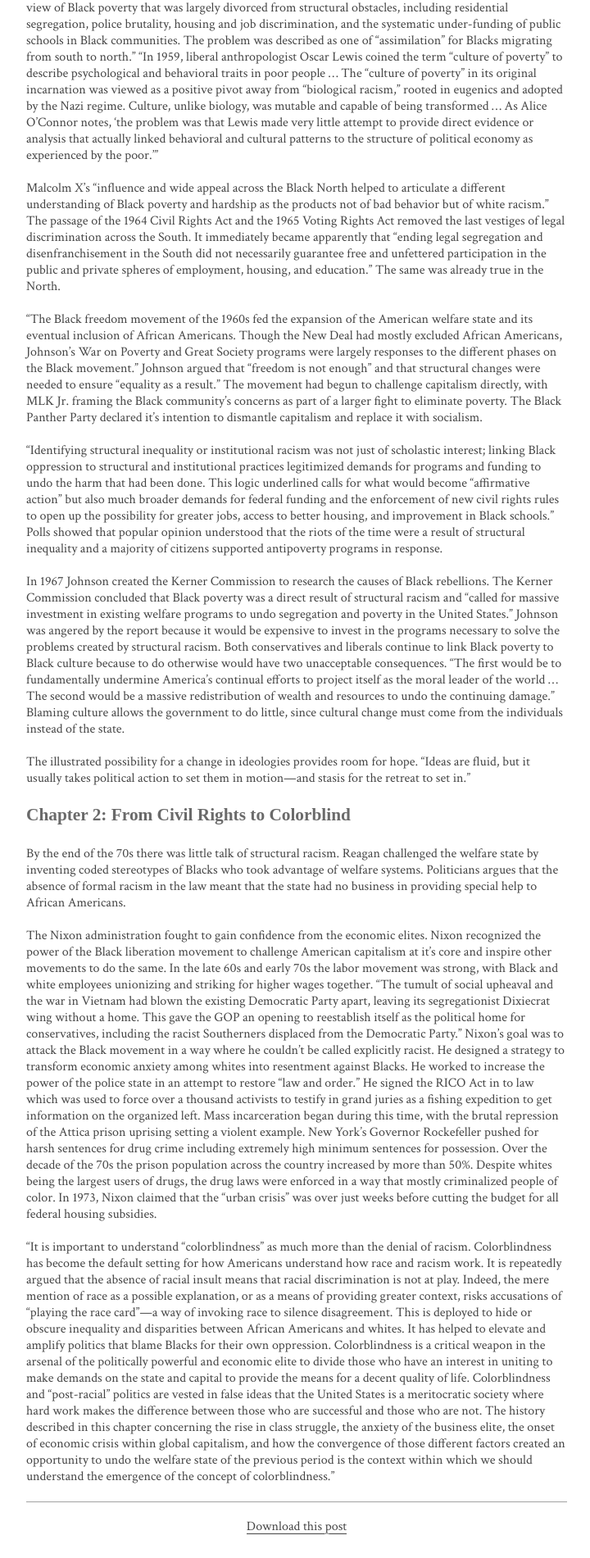
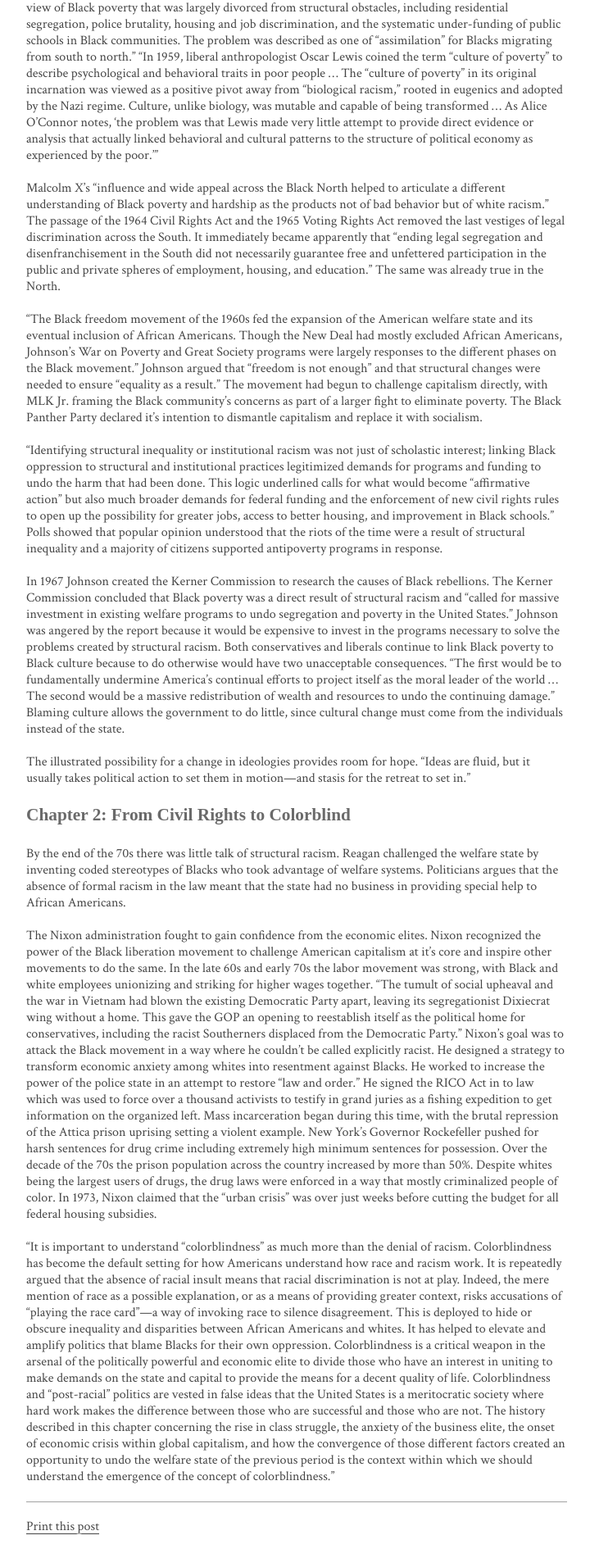
Before and after one commit to radicalbarracuda/sf-feminist-book-club, a Jekyll site: the page built from _posts/2016-12-18-from-blm-to-black-liberation.md, in a window 1280 px wide. Shown: the part 2476-4377 px from the top of the page at 82% size, without its empty margins (278-998 px from the left). Built offline with Jekyll 4.4.1, drawn with Linux system fonts in a browser that asks for light colours; some web fonts are replaced.

Commit message:
Update styling of print anchor
- Change copy to 'Print this post'
- Update to left alignment in consistency with top nav alignment

```diff
--- a/_layouts/posts.html
+++ b/_layouts/posts.html
@@ -17,7 +17,7 @@
   <p class="no-print"><a href="{{ site.baseurl }}/">< Back to Home</a></p>
   {{ content }}
   <footer class="no-print">
-    <a href="javascript:window.print();">Download this post</a>
+    <a href="javascript:window.print();">Print this post</a>
   </footer>
 </main>
 </body>
--- a/_sass/_layout.scss
+++ b/_sass/_layout.scss
@@ -14,7 +14,6 @@ time {
 
 footer {
   border-top: 1px solid $divider-color;
-  text-align: center;
-  padding: $base-spacing;
+  padding: $base-spacing 0;
   margin-top: $base-spacing;
 }
```
